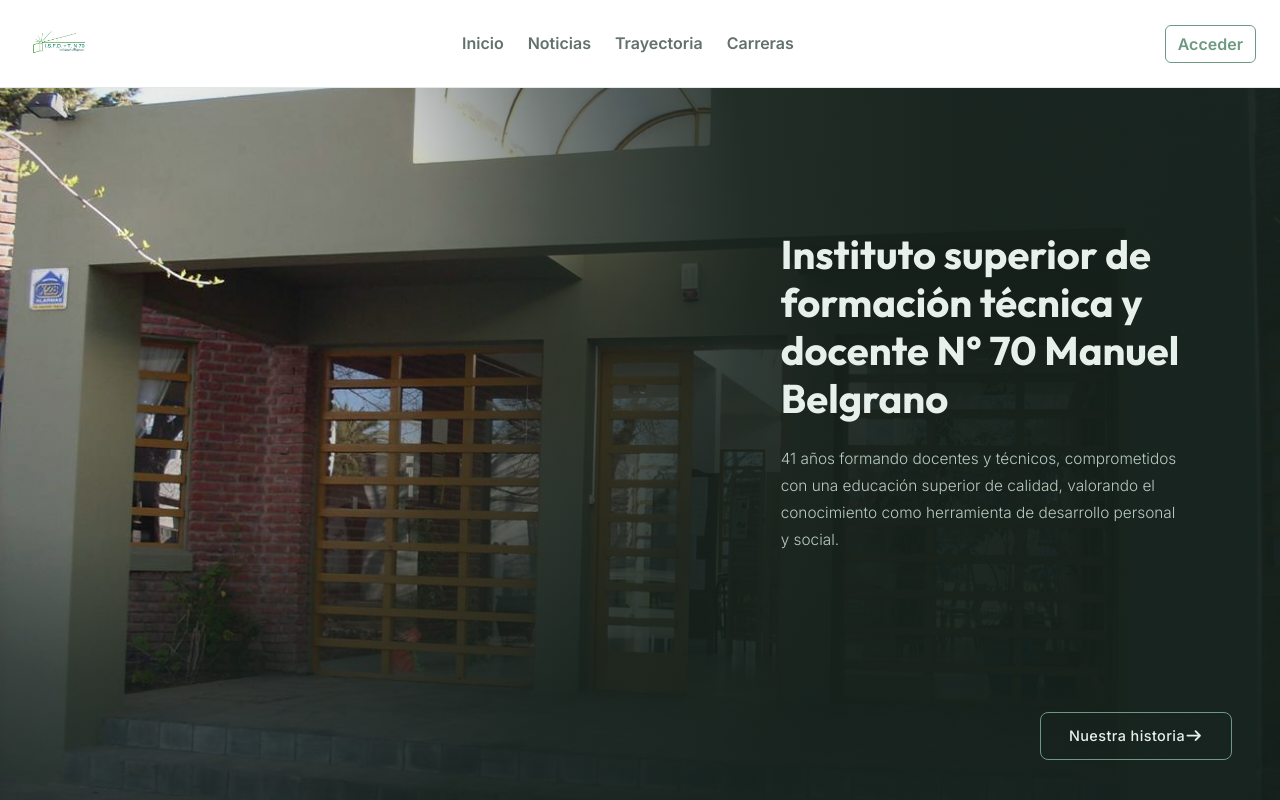
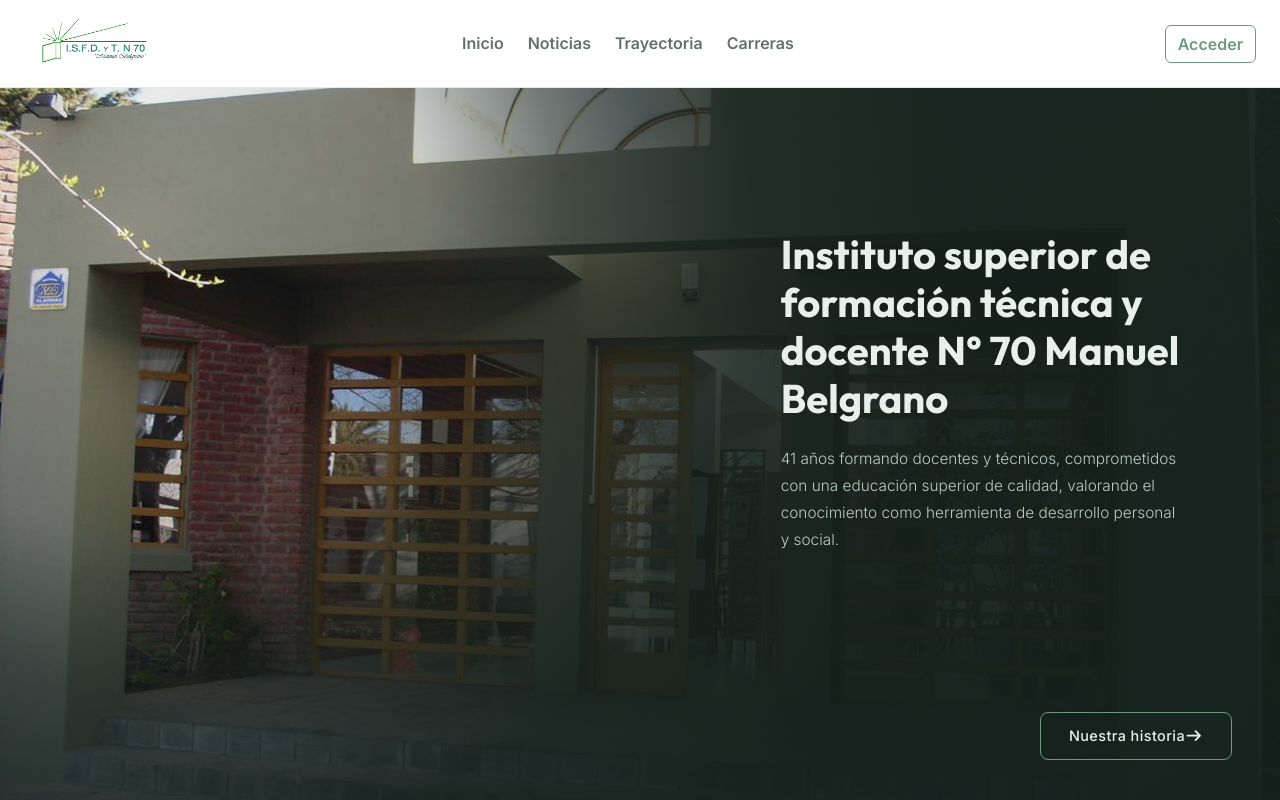
Before and after one commit to SurkanA/TP5-Interface, an Angular app: page / in a window 1280 px wide. Shown: the top 800 px of the page. Built offline with nearby package versions, Linux system fonts and the light colour scheme.

Commit message:
visual: bigger logo and hover

```diff
--- a/src/app/general/app-header/app-header.css
+++ b/src/app/general/app-header/app-header.css
@@ -24,10 +24,12 @@
   height: 45px;
   object-fit: contain;
   transition: transform 0.2s ease;
+  transform: scale(2);
+  transform-origin: left center;
 }
 
 .logo-img:hover {
-  transform: scale(1.02);
+  transform: scale(2.5);
 }
 
 .nav-links a {
```
